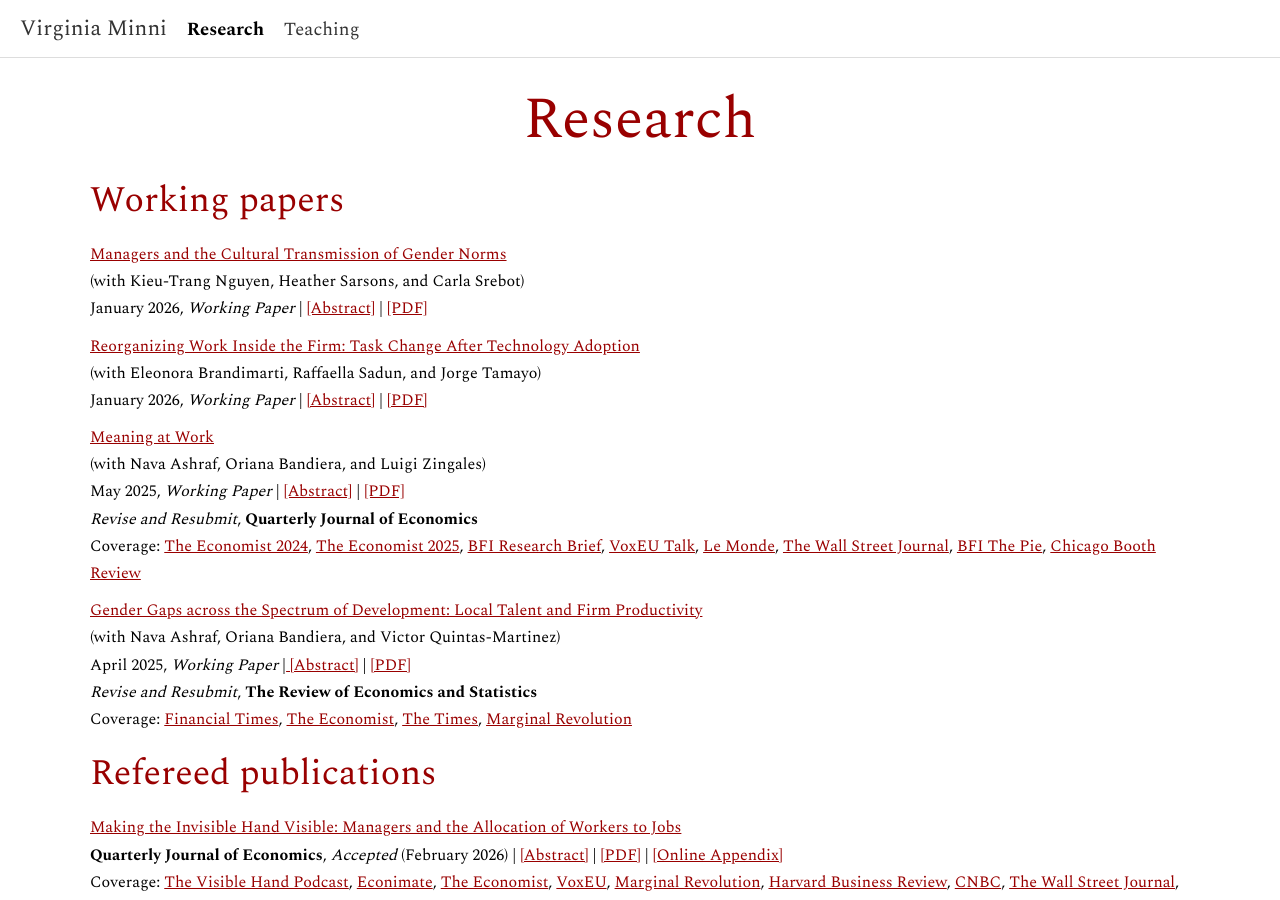
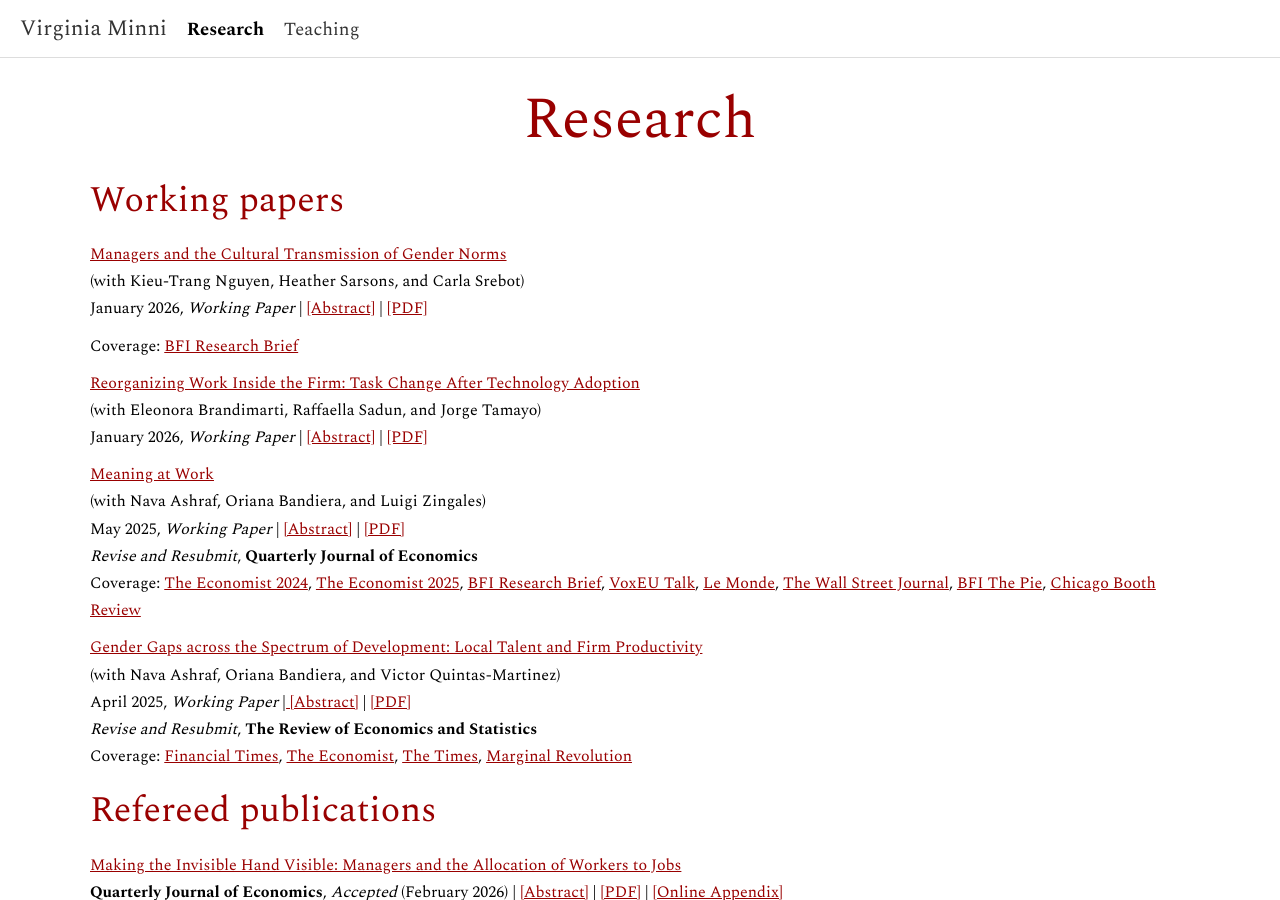
Before and after one commit to virginiaminni/virginiaminni.github.io, a Jekyll site: the page built from research.md, in a window 1280 px wide and 900 px high. Built offline with Jekyll 4.4.1, drawn with Linux system fonts in a browser that asks for light colours.

Commit message:
Update research.md

```diff
--- a/research.md
+++ b/research.md
@@ -14,6 +14,8 @@ January 2026, *Working Paper* | <a href="#" class="toggle-abstract" data-target=
 <div id="abstract-6" style="display: none; margin-top: 10px;">
 <em>Abstract:</em> This paper studies how managers’ gender attitudes shape workplace culture and gender inequality. Using data from a multinational firm operating in over 100 countries, we leverage cross-country manager rotations to identify the effects of male managers’ gender attitudes on gender pay gaps within a team. Managers from countries with one standard deviation more progressive gender attitudes reduce the pay gap by 5 percentage points (18%), largely through higher promotion rates for women. These effects persist after managers rotate out and are strongest in more conservative countries. Managers with progressive attitudes also influence the local office culture, as local managers who interact with but are not under the purview of the foreign manager begin to have smaller pay gaps in their teams. Our evidence points to individual managers as critical in shaping corporate culture.
 </div>
+Coverage:
+<a href="https://bfi.uchicago.edu/insights/managers-and-the-cultural-transmission-of-gender-norms/" target="_blank" rel="noopener noreferrer">BFI Research Brief</a>
 
 <a href="#" target="_blank" rel="noopener noreferrer">Reorganizing Work Inside the Firm: Task Change After Technology Adoption</a> <br>
 (with Eleonora Brandimarti, Raffaella Sadun, and Jorge Tamayo)  <br>
```
